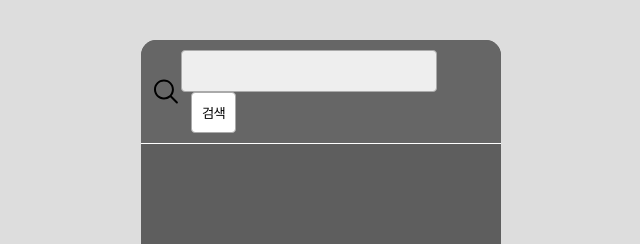
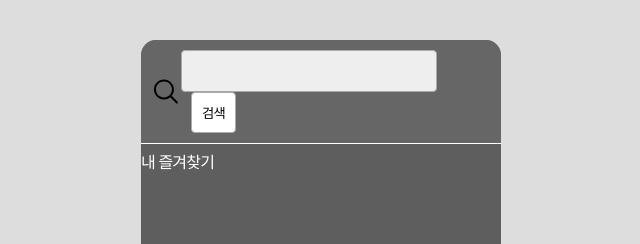
Before and after one commit to AnJuHwan/grip-movie, a React (Create React App) app: page /favorite in a window 1280 px wide. Shown: the top 244 px of the page, without its empty margins (319-959 px from the left). Built offline with nearby package versions, Linux system fonts and the light colour scheme.

Commit message:
영화 리스트 중복제거

```diff
--- a/package.json
+++ b/package.json
@@ -30,9 +30,11 @@
     "@testing-library/jest-dom": "^5.14.1",
     "@testing-library/react": "^13.0.0",
     "@testing-library/user-event": "^13.2.1",
+    "@types/lodash": "^4.14.182",
     "axios": "^0.27.2",
     "classnames": "^2.3.1",
     "dayjs": "^1.11.2",
+    "lodash": "^4.17.21",
     "react": "^18.1.0",
     "react-dom": "^18.1.0",
     "react-router-dom": "6",
--- a/src/components/BottomBar/BottomBar.tsx
+++ b/src/components/BottomBar/BottomBar.tsx
@@ -16,9 +16,9 @@ const BottomBar = () => {
     const { name } = e.currentTarget
     setCurrentPage(name)
     navigate(name)
-    if (currentPage === '/favorite') {
-      window.location.reload()
-    }
+    // if (currentPage === '/favorite') {
+    //   window.location.reload()
+    // }
   }
 
   useEffect(() => {
--- a/src/components/Header/Header.tsx
+++ b/src/components/Header/Header.tsx
@@ -5,6 +5,7 @@ import { useRecoilState, useSetRecoilState } from 'recoil'
 import { getMovieData } from 'services/movie'
 import { currentLocationPage, movieInputState, moviePageState, movieState } from 'store/movie'
 import styles from './Header.module.scss'
+import _ from 'lodash'
 
 const Header = () => {
   const setMovies = useSetRecoilState(movieState) // 검색한 영화 리스트 저장
@@ -22,7 +23,7 @@ const Header = () => {
     if (String(moviesData.Response) === 'True' && moviesData.Search) {
       navigate('/')
       setLocation('/')
-      setMovies(moviesData.Search)
+      setMovies(_.uniqWith(moviesData.Search, _.isEqual))
       return
     }
     setMovies([])
--- a/src/pages/Favorite/Favorite.module.scss
+++ b/src/pages/Favorite/Favorite.module.scss
@@ -8,5 +8,10 @@
 
   .taskBox {
     width: 100%;
+
+    .headerText {
+      margin-bottom: 10px;
+      color: colors.$WHITE;
+    }
   }
 }
--- a/src/pages/Favorite/FavoriteMovie.tsx
+++ b/src/pages/Favorite/FavoriteMovie.tsx
@@ -26,6 +26,7 @@ const FavoriteMovie = () => {
   return (
     <div className={styles.contents}>
       <ul className={styles.taskBox}>
+        <h2 className={styles.headerText}>내 즐겨찾기</h2>
         {favoriteList &&
           favoriteList.map((movie) => (
             <FavoriteItem
--- a/src/pages/Home/Home.tsx
+++ b/src/pages/Home/Home.tsx
@@ -6,6 +6,7 @@ import styles from './Home.module.scss'
 import { getMovieData } from 'services/movie'
 import Modal from 'components/Modal/Modal'
 import { IMovie } from 'types/movie'
+import _ from 'lodash'
 
 const Home = () => {
   const [movie, setMovie] = useRecoilState(movieState) // 검색을 눌렀을 때 영화 리스트
@@ -46,10 +47,11 @@ const Home = () => {
 
   useEffect(() => {
     const getMovies = async () => {
+      // console.log(currentPage)
       if (page > 1) {
         const movies = await getMovieData({ s: inputValue, page })
         if (String(movies.Response) === 'True' && movies.Search) {
-          setMovie([...movie, ...movies.Search])
+          setMovie(_.uniqWith([...movie, ...movies.Search], _.isEqual))
         }
       }
     }
```
Also changed, not shown: .eslintrc.json, 1 other file (tests, documents, lock files or other folders).
